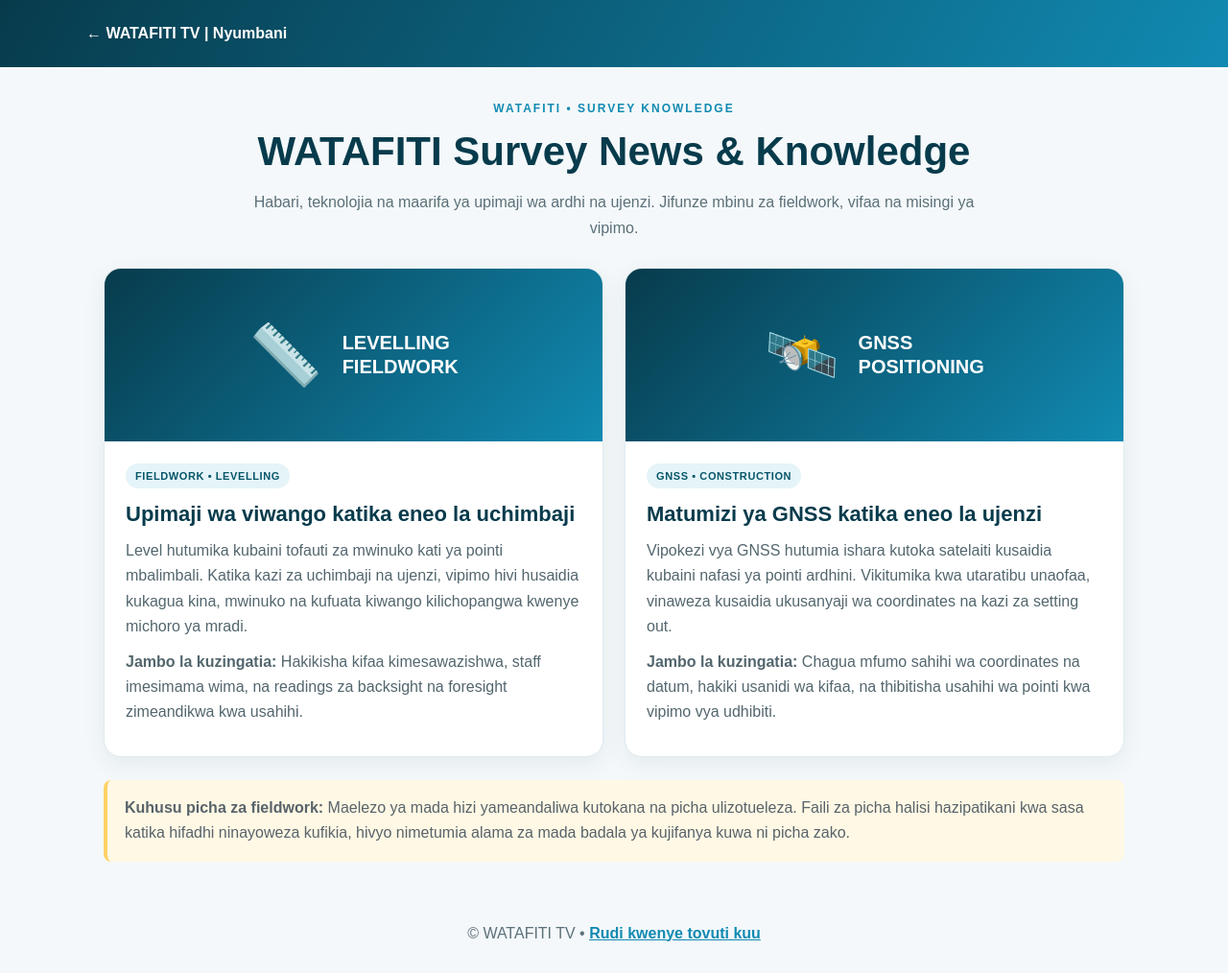
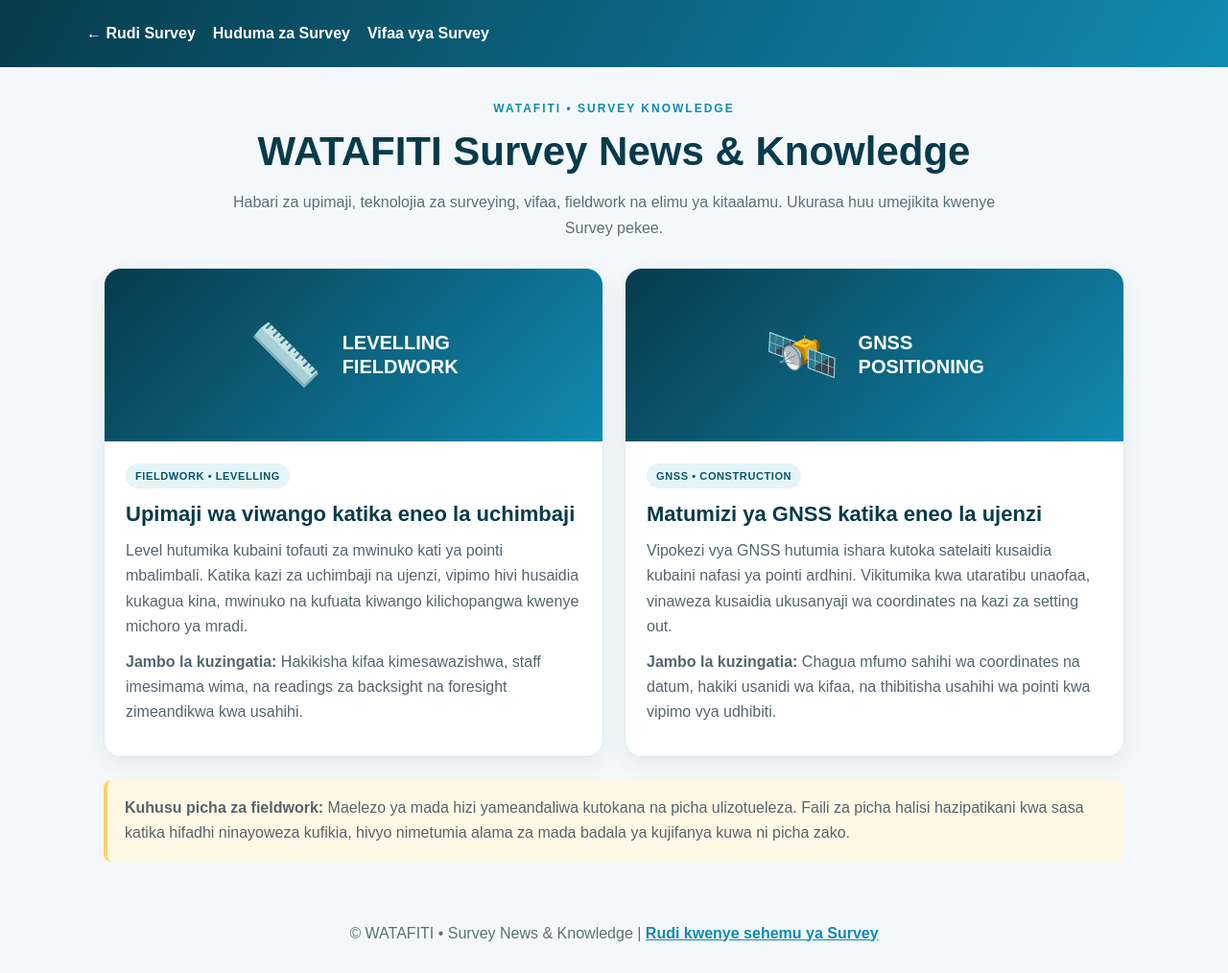
Before and after one commit to murundybaby-boop/Watafiti, a plain HTML site: page survey-news.html in a window 1280 px wide. Shown: the whole page at 96% size. Drawn offline with Linux system fonts and the light colour scheme.

Commit message:
Keep Survey News focused only on surveying

```diff
--- a/survey-news.html
+++ b/survey-news.html
@@ -19,14 +19,14 @@ footer{text-align:center;padding:28px 15px;color:var(--muted)}footer a{color:var
 </style>
 </head>
 <body>
-<header><a href="./index.html">← WATAFITI TV | Nyumbani</a></header>
+<header><nav style="max-width:1100px;margin:auto;display:flex;gap:18px;flex-wrap:wrap"><a href="./survey-services.html">← Rudi Survey</a><a href="./survey-services.html#huduma">Huduma za Survey</a><a href="./survey-services.html#vifaa">Vifaa vya Survey</a></nav></header>
 <main>
-<div class="hero"><div class="eyebrow">WATAFITI • SURVEY KNOWLEDGE</div><h1>WATAFITI Survey News & Knowledge</h1><p>Habari, teknolojia na maarifa ya upimaji wa ardhi na ujenzi. Jifunze mbinu za fieldwork, vifaa na misingi ya vipimo.</p></div>
+<div class="hero"><div class="eyebrow">WATAFITI • SURVEY KNOWLEDGE</div><h1>WATAFITI Survey News & Knowledge</h1><p>Habari za upimaji, teknolojia za surveying, vifaa, fieldwork na elimu ya kitaalamu. Ukurasa huu umejikita kwenye Survey pekee.</p></div>
 <div class="grid">
 <article><div class="visual" role="img" aria-label="Alama ya upimaji wa viwango"><span class="emoji">📏</span><strong>LEVELLING<br>FIELDWORK</strong></div><div class="content"><span class="tag">FIELDWORK • LEVELLING</span><h2>Upimaji wa viwango katika eneo la uchimbaji</h2><p>Level hutumika kubaini tofauti za mwinuko kati ya pointi mbalimbali. Katika kazi za uchimbaji na ujenzi, vipimo hivi husaidia kukagua kina, mwinuko na kufuata kiwango kilichopangwa kwenye michoro ya mradi.</p><p><b>Jambo la kuzingatia:</b> Hakikisha kifaa kimesawazishwa, staff imesimama wima, na readings za backsight na foresight zimeandikwa kwa usahihi.</p></div></article>
 <article><div class="visual" role="img" aria-label="Alama ya teknolojia ya GNSS"><span class="emoji">🛰️</span><strong>GNSS<br>POSITIONING</strong></div><div class="content"><span class="tag">GNSS • CONSTRUCTION</span><h2>Matumizi ya GNSS katika eneo la ujenzi</h2><p>Vipokezi vya GNSS hutumia ishara kutoka satelaiti kusaidia kubaini nafasi ya pointi ardhini. Vikitumika kwa utaratibu unaofaa, vinaweza kusaidia ukusanyaji wa coordinates na kazi za setting out.</p><p><b>Jambo la kuzingatia:</b> Chagua mfumo sahihi wa coordinates na datum, hakiki usanidi wa kifaa, na thibitisha usahihi wa pointi kwa vipimo vya udhibiti.</p></div></article>
 </div>
 <div class="note"><b>Kuhusu picha za fieldwork:</b> Maelezo ya mada hizi yameandaliwa kutokana na picha ulizotueleza. Faili za picha halisi hazipatikani kwa sasa katika hifadhi ninayoweza kufikia, hivyo nimetumia alama za mada badala ya kujifanya kuwa ni picha zako.</div>
 </main>
-<footer>© WATAFITI TV • <a href="./index.html">Rudi kwenye tovuti kuu</a></footer>
+<footer>© WATAFITI • Survey News & Knowledge | <a href="./survey-services.html">Rudi kwenye sehemu ya Survey</a></footer>
 </body></html>
```
